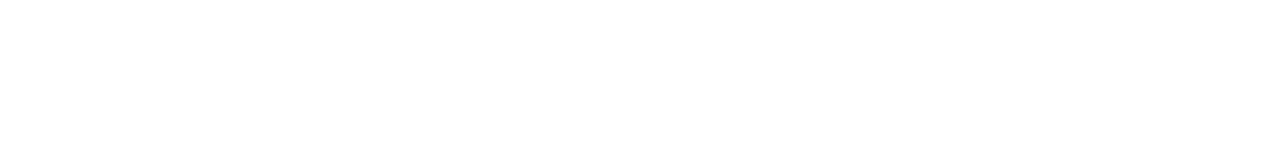
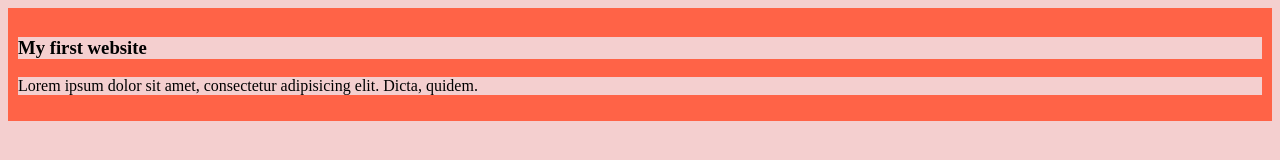
Before and after one commit to Khurshedspi/my-simple-website, a plain HTML site: page index.html in a window 1280 px wide. Drawn offline with Linux system fonts and the light colour scheme.

Commit message:
second commit

```diff
--- /dev/null
+++ b/css/style.css
@@ -0,0 +1,7 @@
+*{
+    background-color: rgb(244, 207, 207);
+}
+div{
+    background-color: tomato;
+    padding: 10px;
+}
--- a/index.html
+++ b/index.html
@@ -3,9 +3,18 @@
 <head>
     <meta charset="UTF-8">
     <meta name="viewport" content="width=device-width, initial-scale=1.0">
+    <style>
+
+    </style>
     <title>My Simple Website</title>
+    <link rel="stylesheet" href="/css/style.css">
 </head>
 <body>
-
+    <div>
+        <h3>
+            My first website
+        </h3>
+        <p>Lorem ipsum dolor sit amet, consectetur adipisicing elit. Dicta, quidem.</p>
+    </div>
 </body>
 </html>
```
